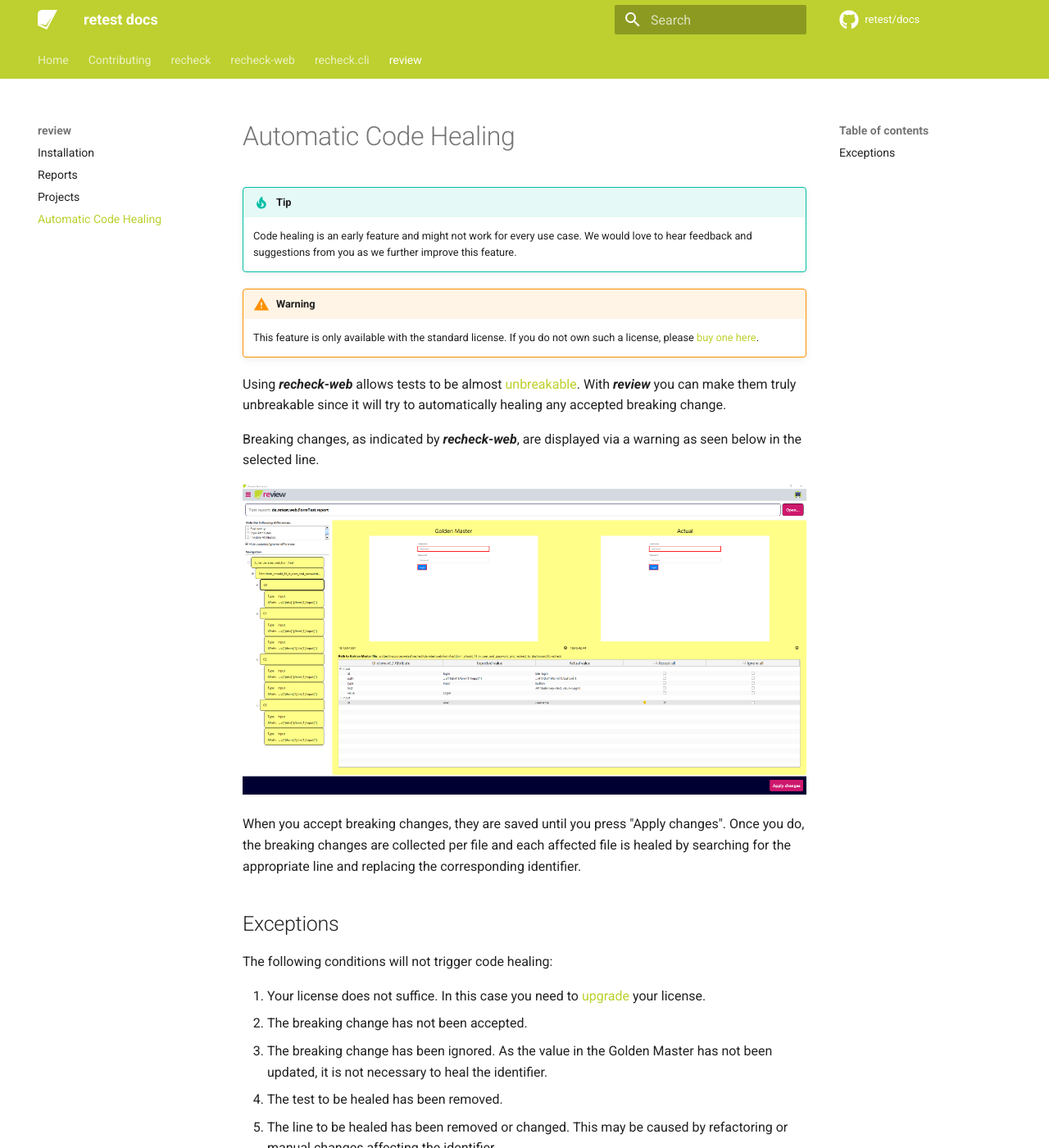
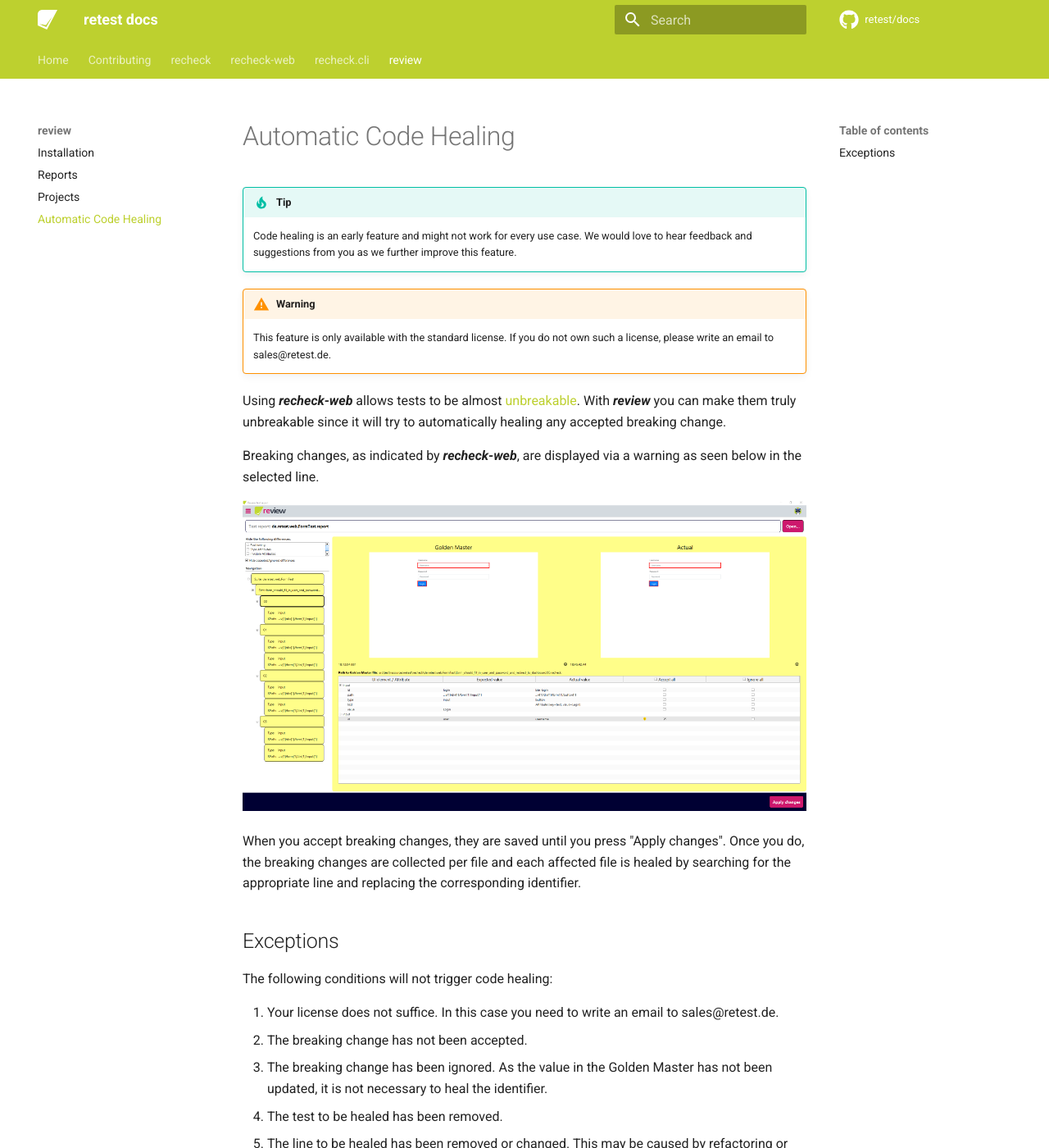
Before and after one commit to retest/docs, an MkDocs documentation site: the page built from docs/review/usage/healing.md, in a window 1280 px wide and 1400 px high. Shown: the whole window at 82% size. Built offline with MkDocs 1.6.1 and Material for MkDocs 9.7.7, drawn with Linux system fonts in a browser that asks for light colours; comment, search, counter and statistics services are not loaded.

Commit message:
This is no longer a valid link...

```diff
--- a/docs/review/usage/healing.md
+++ b/docs/review/usage/healing.md
@@ -4,7 +4,7 @@
     Code healing is an early feature and might not work for every use case. We would love to hear feedback and suggestions from you as we further improve this feature.
 
 !!! warning
-    This feature is only available with the standard license. If you do not own such a license, please [buy one here](https://retest.de/pricing/).
+    This feature is only available with the standard license. If you do not own such a license, please write an email to sales@retest.de.
 
 Using ***recheck-web*** allows tests to be almost [unbreakable](../../recheck-web/usage/healing.md). With ***review*** you can make them truly unbreakable since it will try to automatically healing any accepted breaking change.
 
@@ -18,7 +18,7 @@
 
 The following conditions will not trigger code healing:
 
-1. Your license does not suffice. In this case you need to [upgrade](https://retest.de/pricing/) your license.
+1. Your license does not suffice. In this case you need to write an email to sales@retest.de.
 3. The breaking change has not been accepted.
 4. The breaking change has been ignored. As the value in the Golden Master has not been updated, it is not necessary to heal the identifier.
 5. The test to be healed has been removed.
```
